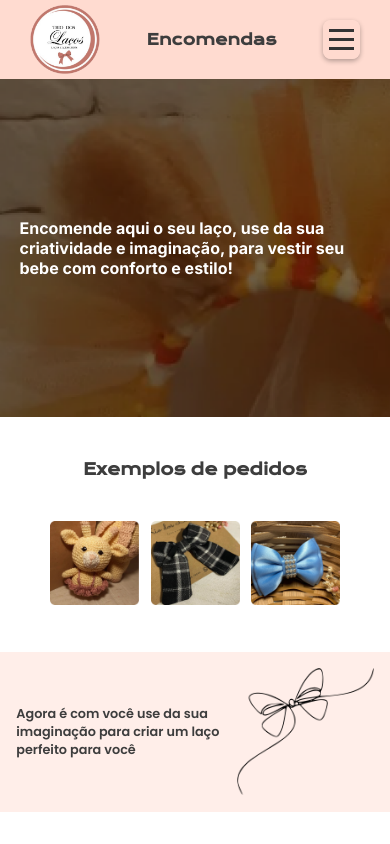
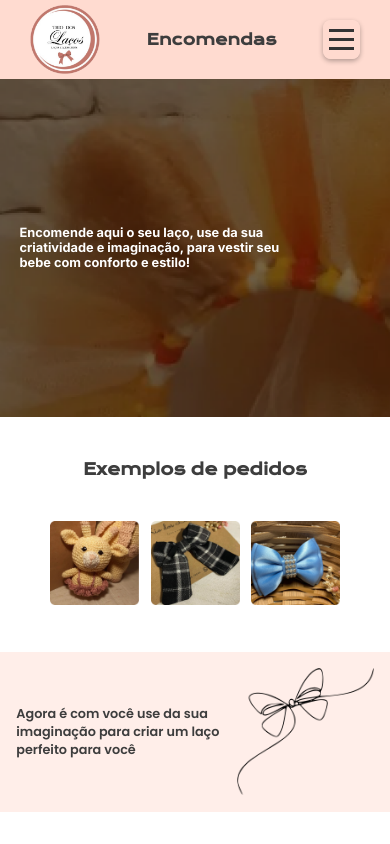
Before and after one commit to workSilas/TrioDosLacos, a React (Create React App) app: page /Encomendas in a window 390 px wide. Shown: the top 844 px of the page. Built offline with nearby package versions, Linux system fonts and the light colour scheme; a web font is replaced by a local one.

Commit message:
Ajuste na fonte

```diff
--- a/src/pages/user/Encomendas/index.scss
+++ b/src/pages/user/Encomendas/index.scss
@@ -305,3 +305,13 @@
         }
     }
 }
+
+@media (max-width:390px) {
+    .Encomendas {
+        .sessaoInicialEncomendas {
+            h2 {
+                font-size: 0.8rem;
+            }
+        }
+    }
+}
```
